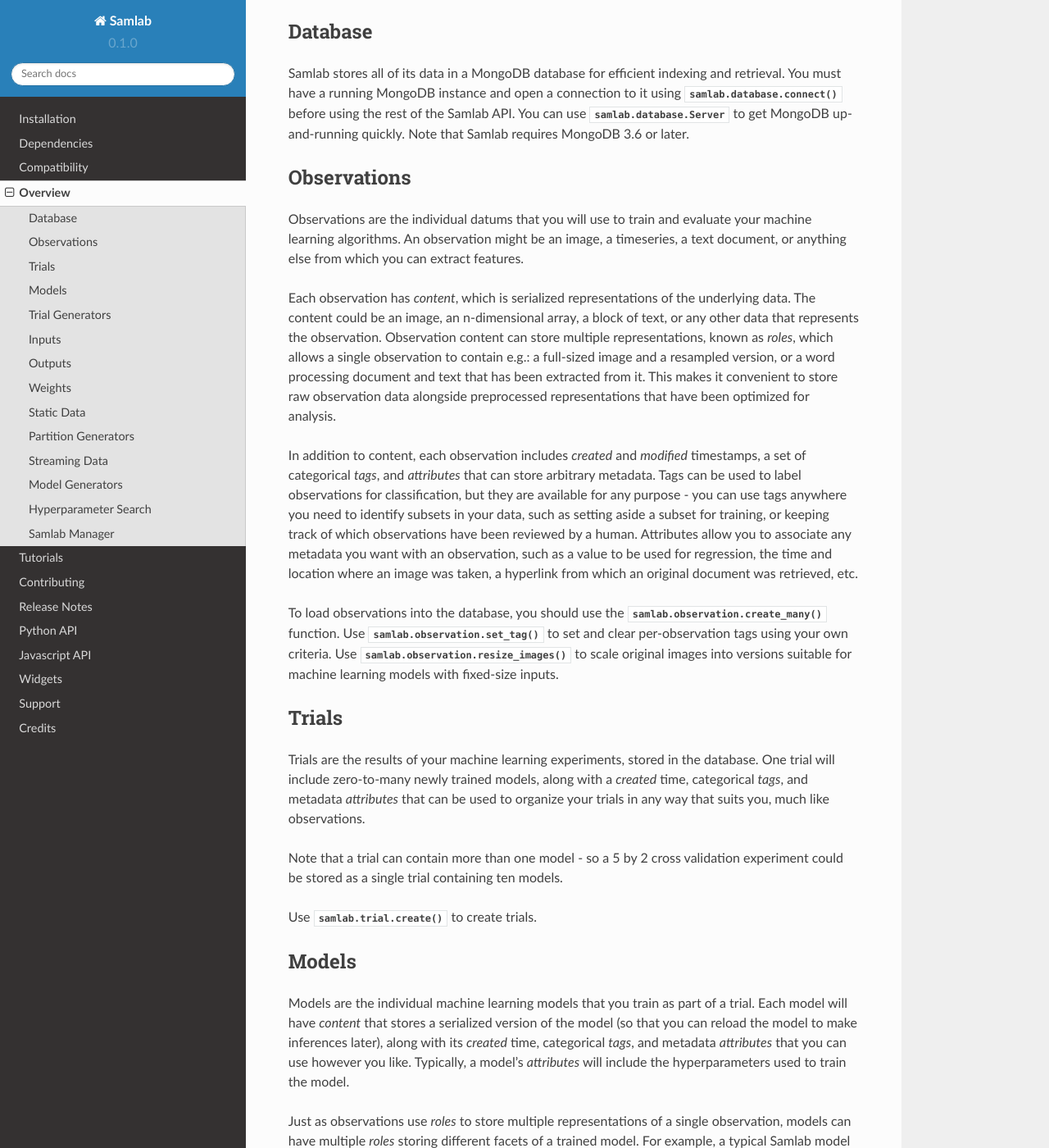
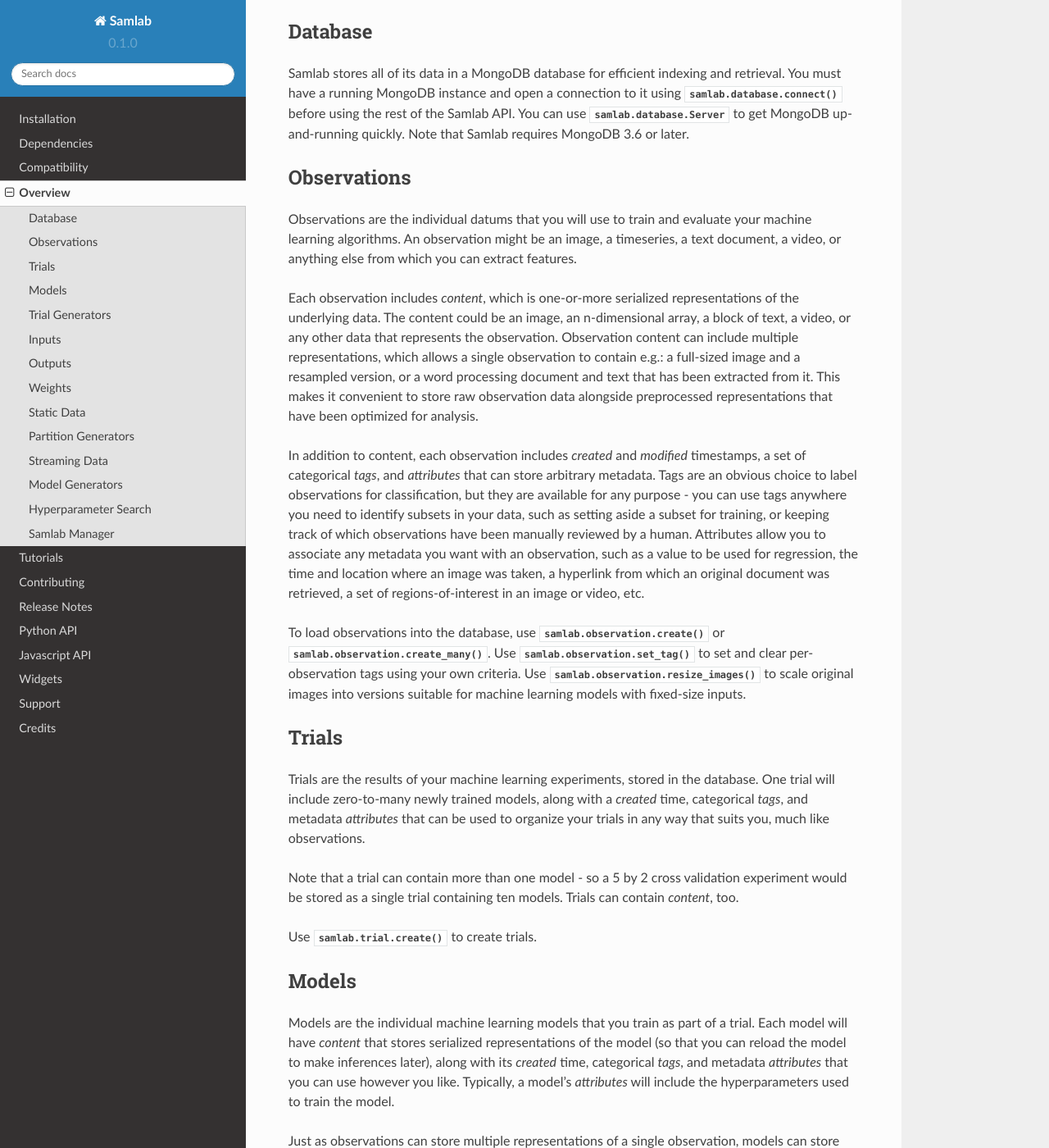
Before and after one commit to sandialabs/samlab, a Sphinx documentation site: the page built from docs/overview.rst, in a window 1280 px wide and 1400 px high, scrolled down 210 px. Shown: the whole window at 82% size. Built offline with Sphinx 7.4.7 and the Read the Docs theme 2.0.0, drawn with Linux system fonts in a browser that asks for light colours; some of the changed text lies outside the part shown.

Commit message:
Update documentation.

```diff
--- a/docs/overview.rst
+++ b/docs/overview.rst
@@ -31,30 +31,32 @@
 
 Observations are the individual datums that you will use to train and evaluate
 your machine learning algorithms.  An observation might be an image, a
-timeseries, a text document, or anything else from which you can extract
-features.
+timeseries, a text document, a video, or anything else from which you can
+extract features.
 
-Each observation has `content`, which is serialized representations of the
-underlying data. The content could be an image, an n-dimensional array, a block
-of text, or any other data that represents the observation.  Observation
-content can store multiple representations, known as `roles`, which allows a
-single observation to contain e.g.: a full-sized image and a resampled version,
-or a word processing document and text that has been extracted from it. This
-makes it convenient to store raw observation data alongside preprocessed
-representations that have been optimized for analysis.
+Each observation includes `content`, which is one-or-more serialized
+representations of the underlying data. The content could be an image, an
+n-dimensional array, a block of text, a video, or any other data that
+represents the observation.  Observation content can include multiple
+representations, which allows a single observation to contain e.g.: a
+full-sized image and a resampled version, or a word processing document and
+text that has been extracted from it. This makes it convenient to store raw
+observation data alongside preprocessed representations that have been
+optimized for analysis.
 
 In addition to content, each observation includes `created` and `modified`
 timestamps, a set of categorical `tags`, and `attributes` that can store
-arbitrary metadata.  Tags can be used to label observations for classification,
-but they are available for any purpose - you can use tags anywhere you need to
-identify subsets in your data, such as setting aside a subset for training, or
-keeping track of which observations have been reviewed by a human.  Attributes
-allow you to associate any metadata you want with an observation, such as a
-value to be used for regression, the time and location where an image was
-taken, a hyperlink from which an original document was retrieved, etc.
+arbitrary metadata.  Tags are an obvious choice to label observations for
+classification, but they are available for any purpose - you can use tags
+anywhere you need to identify subsets in your data, such as setting aside a
+subset for training, or keeping track of which observations have been manually
+reviewed by a human.  Attributes allow you to associate any metadata you want
+with an observation, such as a value to be used for regression, the time and
+location where an image was taken, a hyperlink from which an original document
+was retrieved, a set of regions-of-interest in an image or video, etc.
 
-To load observations into the database, you should use the
-:func:`samlab.observation.create_many` function.  Use :func:`samlab.observation.set_tag`
+To load observations into the database, use :func:`samlab.observation.create` or
+:func:`samlab.observation.create_many`.  Use :func:`samlab.observation.set_tag`
 to set and clear per-observation tags using your own criteria.
 Use :func:`samlab.observation.resize_images` to scale original images into
 versions suitable for machine learning models with fixed-size inputs.
@@ -71,8 +73,8 @@
 used to organize your trials in any way that suits you, much like observations.
 
 Note that a trial can contain more than one model - so a 5 by 2 cross
-validation experiment could be stored as a single trial containing ten
-models.
+validation experiment would be stored as a single trial containing ten
+models.  Trials can contain `content`, too.
 
 Use :func:`samlab.trial.create` to create trials.
 
@@ -83,18 +85,18 @@
 ------
 
 Models are the individual machine learning models that you train as part of a
-trial.  Each model will have `content` that stores a serialized version of the
+trial.  Each model will have `content` that stores serialized representations of the
 model (so that you can reload the model to make inferences later), along with
 its `created` time, categorical `tags`, and metadata `attributes` that you can
 use however you like.  Typically, a model's `attributes` will include the
 hyperparameters used to train the model.
 
-Just as observations use `roles` to store multiple representations of a single
-observation, models can have multiple `roles` storing different facets of a
-trained model.  For example, a typical Samlab model might store a serialized
-version of the underlying machine learning model, along with references to the
-observations that were used for training, hyperparameters used during training,
-performance metrics collected during training, and-so-on.
+Just as observations can store multiple representations of a single
+observation, models can store different facets of a trained model.  For
+example, a typical Samlab model might store a serialized version of the
+underlying machine learning model, along with references to the observations
+that were used for training, hyperparameters used during training, performance
+metrics collected during training, and-so-on.
 
 Use :func:`samlab.model.create` to create models.
 
```
Also changed, not shown: other parts of docs/overview.rst (+5 -5 lines), 1 other file.
